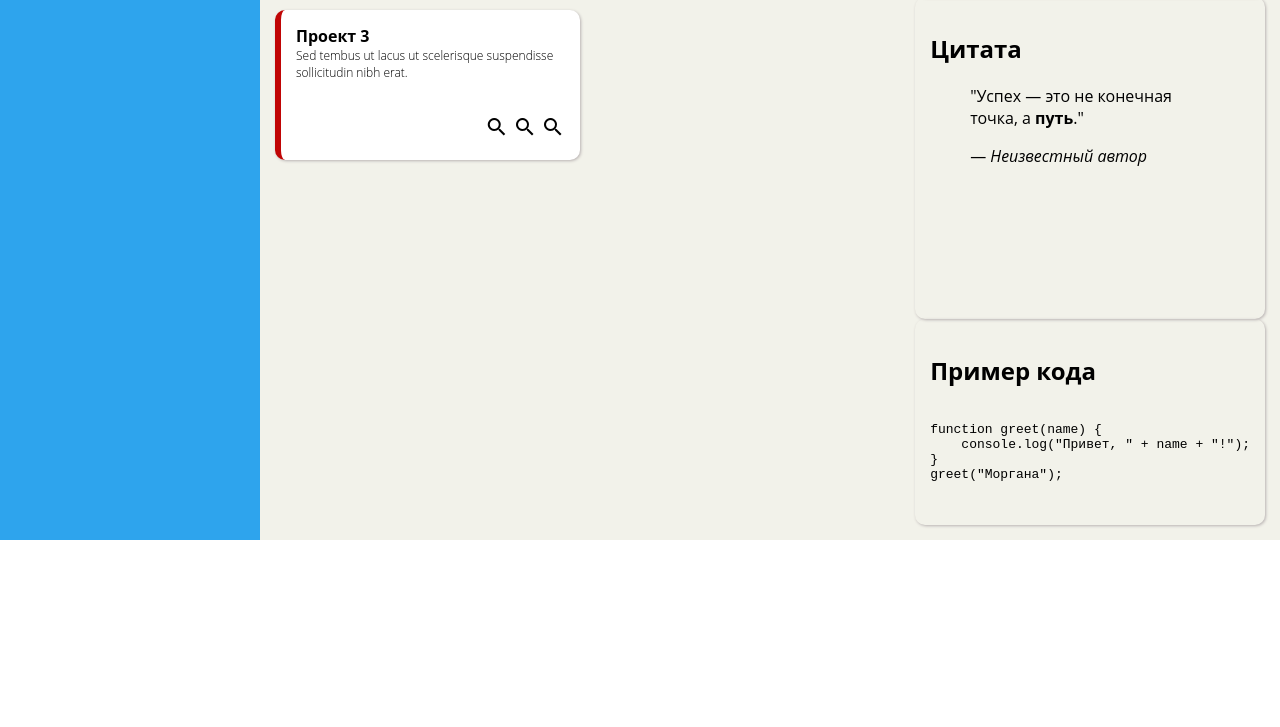
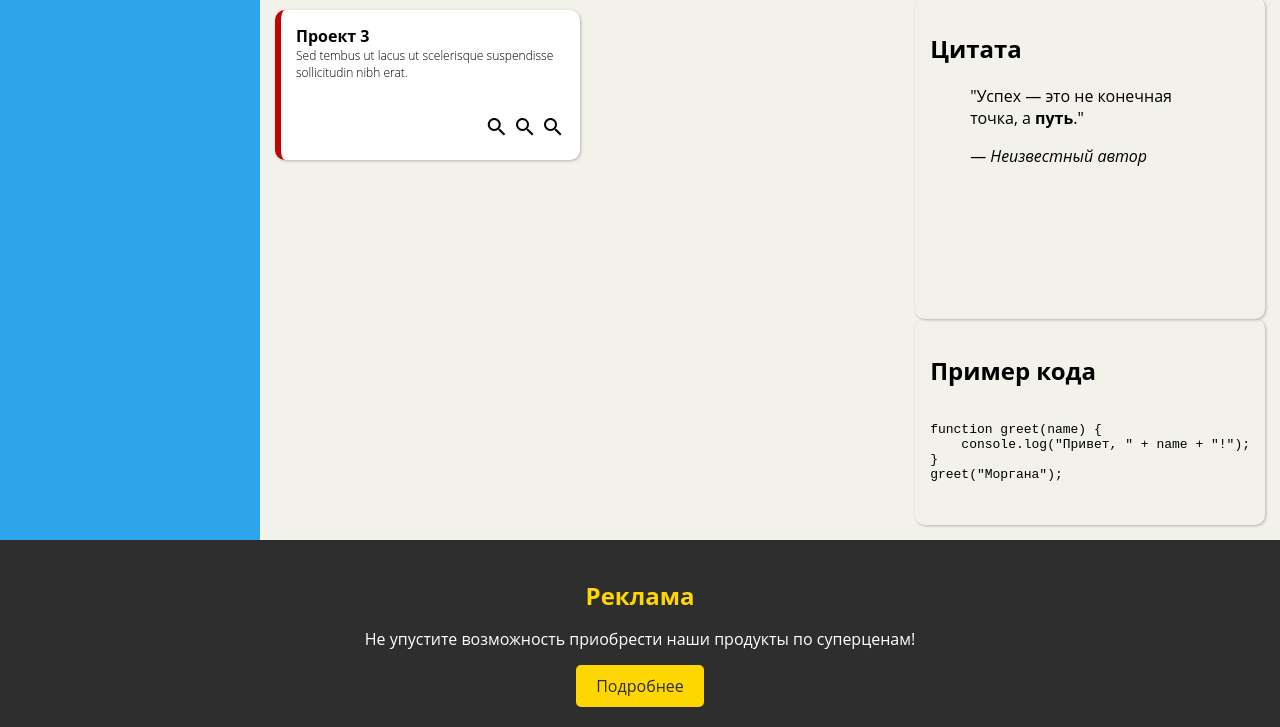
Before and after one commit to theSirD/frontendLabs, a plain HTML site: page index.html in a window 1280 px wide. Shown: the part 668-1395 px from the top of the page. Before the commit the page ends 1208 px from the top, so only its background shows below. Drawn offline with Linux system fonts and the light colour scheme.

Commit message:
fix: fixes media query for ad

```diff
--- a/index.html
+++ b/index.html
@@ -200,6 +200,13 @@ greet("Моргана");
                 </section>
             </aside>
         </main>
+        <footer class="footer">
+            <div class="footer-ad">
+                <h2>Реклама</h2>
+                <p>Не упустите возможность приобрести наши продукты по суперценам!</p>
+                <a href="https://example.com" class="ad-link">Подробнее</a>
+            </div>
+        </footer>
     </div>
 </body>
 </html>
--- a/style.css
+++ b/style.css
@@ -7,7 +7,7 @@ body {
 
 .grid-container {
   display: grid;
-    grid-template:  0.2fr 0.3fr 3fr /  260px 1fr 1fr 1fr;
+  grid-template: 0.2fr 0.3fr 3fr / 260px 1fr 1fr 1fr;
   height: 100vh;
 }
 
@@ -77,7 +77,7 @@ header {
 }
 
 .header-2 {
-    grid-column: 2/span 3;
+  grid-column: 2 / span 3;
   grid-row: 2/3;
 
   display: flex;
@@ -98,13 +98,12 @@ header {
 }
 
 .small-text {
-    font-size:10px;
+  font-size: 10px;
 }
 
 .header-2-buttons {
   display: flex;
   gap: 20px;
-
 }
 
 .header-2-buttons {
@@ -160,8 +159,8 @@ header {
   box-shadow: 1px 1px 3px rgb(184, 178, 178);
 }
 
-
-.project-card p, .trends-items p{
+.project-card p,
+.trends-items p {
   margin: 0px;
 }
 
@@ -209,3 +208,51 @@ header {
 .trends-items p {
   font-size: 10px;
 }
+
+.footer {
+  grid-row: 4;
+  grid-column: 1 / span 4;
+  background-color: #2e2e2e;
+  color: #ffffff;
+  padding: 20px;
+  text-align: center;
+}
+
+.footer-ad {
+  max-width: 600px;
+  margin: 0 auto;
+  font-family: "Open Sans", sans-serif;
+}
+
+.footer-ad h2 {
+  font-size: 24px;
+  margin-bottom: 10px;
+  color: #ffd700;
+}
+
+.footer-ad p {
+  font-size: 16px;
+  margin-bottom: 15px;
+}
+
+.footer-ad .ad-link {
+  display: inline-block;
+  padding: 10px 20px;
+  font-size: 16px;
+  color: #2e2e2e;
+  background-color: #ffd700;
+  text-decoration: none;
+  border-radius: 5px;
+  transition: background-color 0.3s ease;
+}
+
+.footer-ad .ad-link:hover {
+  background-color: #ffa500;
+  color: #ffffff;
+}
+
+@media (max-width: 768px) {
+  .footer-ad {
+    display: none;
+  }
+}
```
Lines whose indentation alone changed are shown as unchanged.
